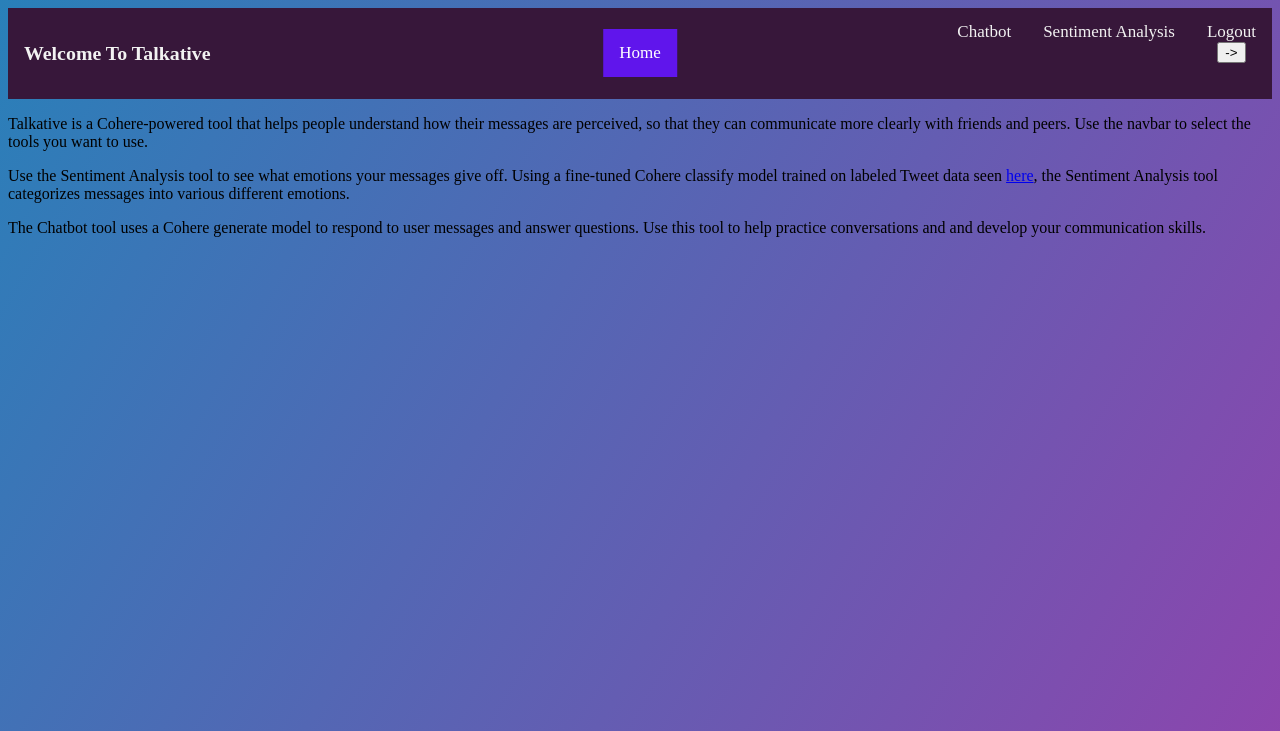
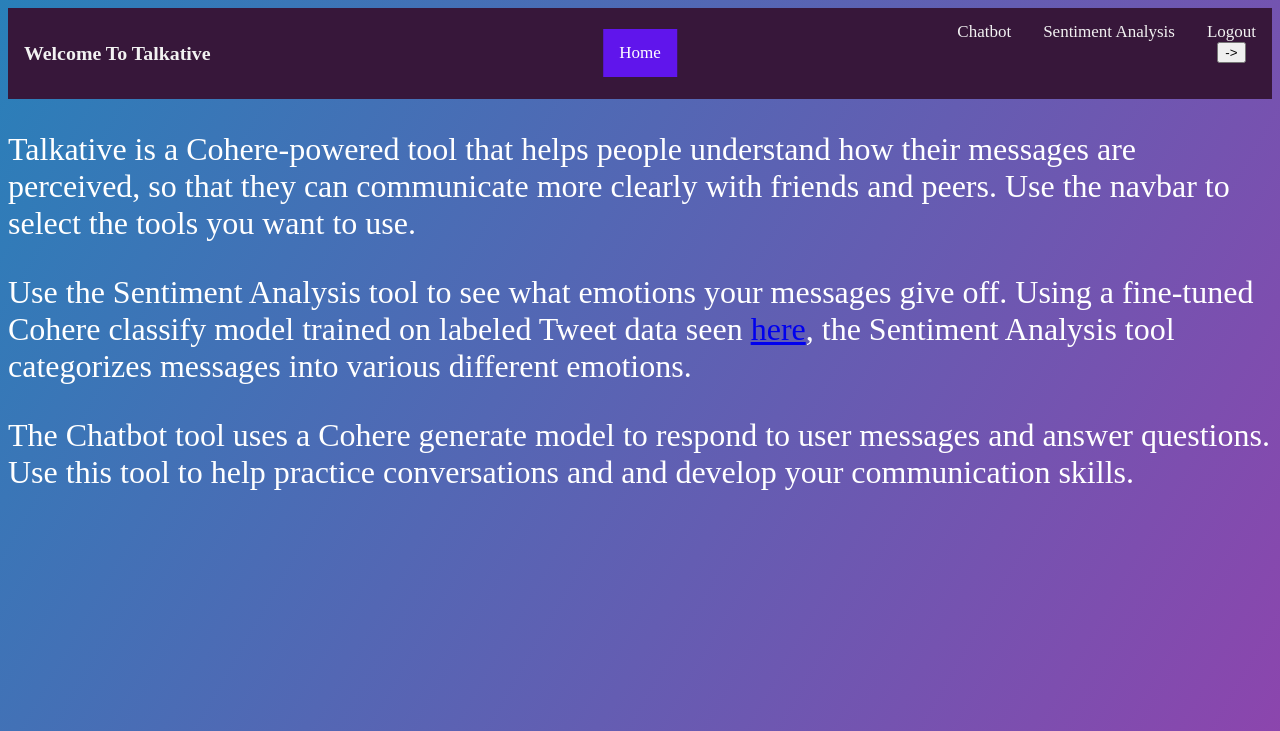
Before and after one commit to nepthius/Talkative, a Node server app: page / in a window 1280 px wide. Shown: the top 731 px of the page. Run offline with Node 20, Linux system fonts and the light colour scheme; the visitor is signed in with stand-in values (Sample User, id 1); some libraries are stand-ins or nearby versions.

Commit message:
text style

```diff
--- a/views/partials/home_styles.ejs
+++ b/views/partials/home_styles.ejs
@@ -9,6 +9,11 @@
         /* Add a black background color to the top navigation */
 body {
     background: linear-gradient(120deg, #2980b9, #8e44ad)
+}
+
+p {
+  font-size: xx-large;
+  color: white;
 }
 
 .topnav {
```
